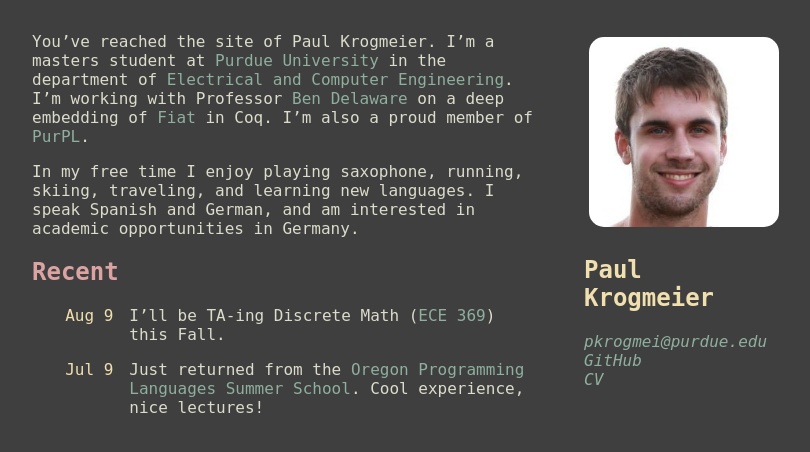
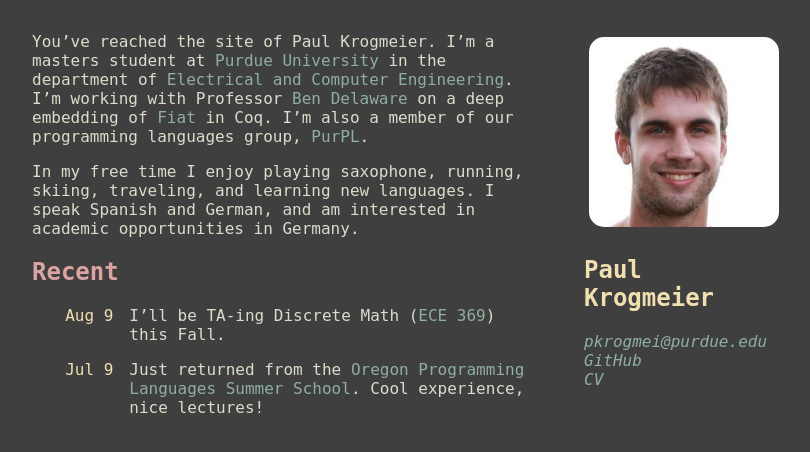
Before and after one commit to paulkrog/paulkrog.github.io, a Jekyll site: the page built from index.md, in a window 1280 px wide. Shown: the top 452 px of the page, without its empty margins (224-1034 px from the left). Built offline with Jekyll 4.4.1, drawn with Linux system fonts in a browser that asks for light colours.

Commit message:
Made small changes to CV, update index

```diff
--- a/index.md
+++ b/index.md
@@ -5,9 +5,8 @@
 You've reached the site of Paul Krogmeier. I'm a masters student at
 [Purdue University][purdue] in the department of [Electrical and
 Computer Engineering][ece]. I'm working with Professor [Ben
-Delaware][ben] on a deep embedding of
-[Fiat][fiat] in Coq. I'm also a proud member
-of [PurPL][purpl].
+Delaware][ben] on a deep embedding of [Fiat][fiat] in Coq. I'm also a
+member of our programming languages group, [PurPL][purpl].
 
 In my free time I enjoy playing saxophone, running, skiing, traveling,
 and learning new languages. I speak Spanish and German, and am interested
```
Also changed, not shown: 5 other files.
